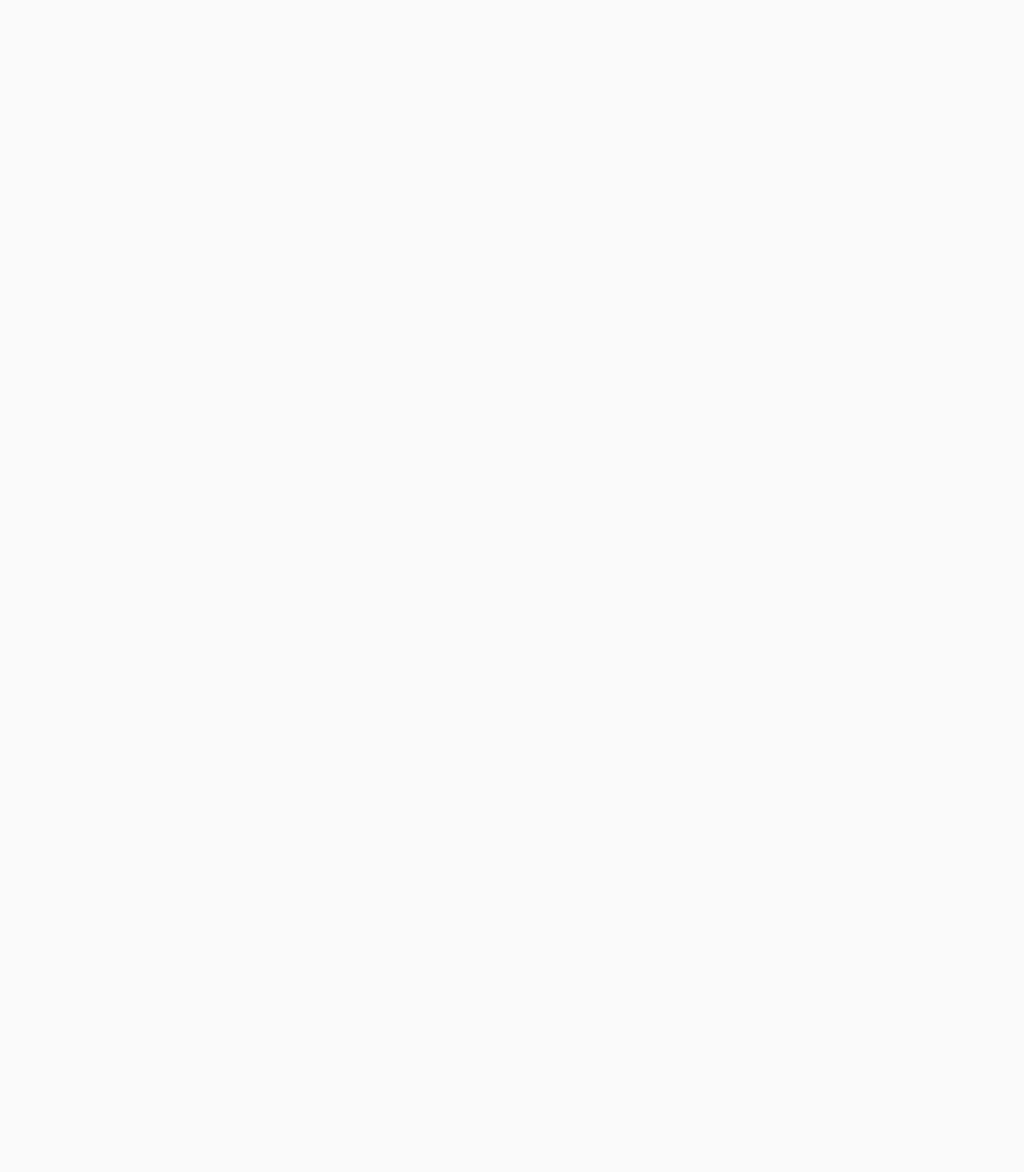
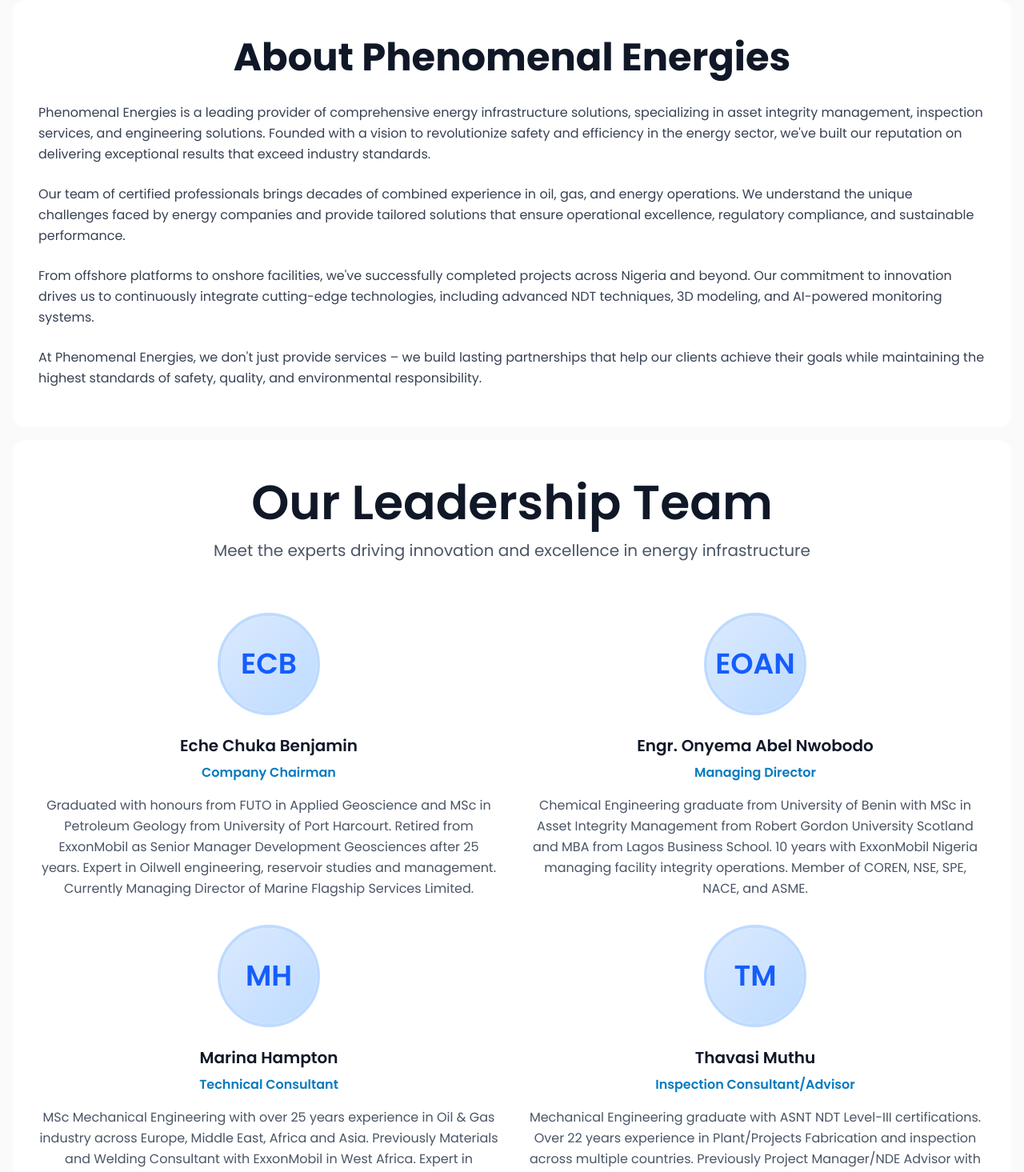
Before and after one commit to RalphFred/phenomenal-energies, a Next.js app: page /about in a window 1280 px wide. Shown: the part 980-2445 px from the top of the page at 80% size. Before the commit the page ends 800 px from the top, so only its background shows below. Built offline with nearby package versions, Linux system fonts and the light colour scheme.

Commit message:
Add new components to About and Services pages; improve layout with additional sections for enhanced user experience

```diff
--- a/src/app/about/page.tsx
+++ b/src/app/about/page.tsx
@@ -1,9 +1,17 @@
 import AboutHero from "@/components/shared/AboutHero";
+import AboutBio from "@/components/shared/AboutBio";
+import AboutTeam from "@/components/shared/AboutTeam";
+import Why from "@/components/shared/Why";
+import Testimonials from "@/components/shared/Testimonials";
 
 export default function AboutPage() {
     return (
-        <div>
+        <div className="space-y-4">
             <AboutHero />
+            <AboutBio />
+            <AboutTeam />
+            <Why />
+            <Testimonials />
         </div>
     )
 }
--- a/src/app/services/page.tsx
+++ b/src/app/services/page.tsx
@@ -1,7 +1,16 @@
+import ServicesHero from "@/components/shared/ServicesHero";
+import ServicesHome from "@/components/shared/ServicesHome";
+import Why from "@/components/shared/Why";
+import CTA from "@/components/shared/CTA";
+
 export default function ServicesPage() {
     return (
-        <div>
-            <h1>Services</h1>
+        <div className="space-y-4">
+            <ServicesHero />
+            <ServicesHome />
+            <Why />
+            <CTA />
+
         </div>
     )
 }
--- /dev/null
+++ b/src/components/shared/AboutBio.tsx
@@ -0,0 +1,40 @@
+export default function AboutBio() {
+  return (
+    <section className="bg-white rounded-2xl py-12 px-4 lg:px-8">
+      <div className="">
+        <h2 className="text-3xl lg:text-5xl font-bold text-gray-900 mb-8 text-center">
+          About Phenomenal Energies
+        </h2>
+
+        <div className="prose prose-lg max-w-none text-gray-700 leading-relaxed">
+          <p className="mb-6">
+            Phenomenal Energies is a leading provider of comprehensive energy infrastructure solutions,
+            specializing in asset integrity management, inspection services, and engineering solutions.
+            Founded with a vision to revolutionize safety and efficiency in the energy sector, we've
+            built our reputation on delivering exceptional results that exceed industry standards.
+          </p>
+
+          <p className="mb-6">
+            Our team of certified professionals brings decades of combined experience in oil, gas,
+            and energy operations. We understand the unique challenges faced by energy companies
+            and provide tailored solutions that ensure operational excellence, regulatory compliance,
+            and sustainable performance.
+          </p>
+
+          <p className="mb-6">
+            From offshore platforms to onshore facilities, we've successfully completed projects
+            across Nigeria and beyond. Our commitment to innovation drives us to continuously
+            integrate cutting-edge technologies, including advanced NDT techniques, 3D modeling,
+            and AI-powered monitoring systems.
+          </p>
+
+          <p>
+            At Phenomenal Energies, we don't just provide services – we build lasting partnerships
+            that help our clients achieve their goals while maintaining the highest standards of
+            safety, quality, and environmental responsibility.
+          </p>
+        </div>
+      </div>
+    </section>
+  );
+}
--- a/src/components/shared/AboutHero.tsx
+++ b/src/components/shared/AboutHero.tsx
@@ -3,7 +3,7 @@ import Image from "next/image";
 export default function AboutHero() {
   return (
     <section className="relative bg-gradient-to-b from-blue-50 to-blue-100 rounded-2xl py-20 px-4 lg:px-8 overflow-hidden">
-        <div className="flex-1 text-center">
+        <div className="text-center">
           <h1 className="text-4xl lg:text-6xl font-semibold text-gray-900 mb-6">
             More Than an Energy Company
           </h1>
@@ -13,6 +13,9 @@ export default function AboutHero() {
             and reliability sets us apart in the energy sector.
           </p>
         </div>
+        <div className="mt-12">
+            <Image src="/images/hero.jpg" alt="About Hero" width={1000} height={1000} className="rounded-2xl w-full h-120 object-cover" />
+        </div>
     </section>
   );
 }
--- /dev/null
+++ b/src/components/shared/AboutTeam.tsx
@@ -0,0 +1,95 @@
+import { Linkedin, Mail } from "lucide-react";
+
+export default function AboutTeam() {
+  const leadership = [
+    {
+      name: "Eche Chuka Benjamin",
+      position: "Company Chairman",
+      bio: "Graduated with honours from FUTO in Applied Geoscience and MSc in Petroleum Geology from University of Port Harcourt. Retired from ExxonMobil as Senior Manager Development Geosciences after 25 years. Expert in Oilwell engineering, reservoir studies and management. Currently Managing Director of Marine Flagship Services Limited.",
+      image: "/team/chairman.jpg",
+      linkedin: "#",
+      email: "benjamin@phenomenalenergies.com"
+    },
+    {
+      name: "Engr. Onyema Abel Nwobodo",
+      position: "Managing Director",
+      bio: "Chemical Engineering graduate from University of Benin with MSc in Asset Integrity Management from Robert Gordon University Scotland and MBA from Lagos Business School. 10 years with ExxonMobil Nigeria managing facility integrity operations. Member of COREN, NSE, SPE, NACE, and ASME.",
+      image: "/team/md.jpg",
+      linkedin: "#",
+      email: "abel@phenomenalenergies.com"
+    },
+    {
+      name: "Marina Hampton",
+      position: "Technical Consultant",
+      bio: "MSc Mechanical Engineering with over 25 years experience in Oil & Gas industry across Europe, Middle East, Africa and Asia. Previously Materials and Welding Consultant with ExxonMobil in West Africa. Expert in materials, welding engineering and international project management.",
+      image: "/team/technical.jpg",
+      linkedin: "#",
+      email: "marina@phenomenalenergies.com"
+    },
+    {
+      name: "Thavasi Muthu",
+      position: "Inspection Consultant/Advisor",
+      bio: "Mechanical Engineering graduate with ASNT NDT Level-III certifications. Over 22 years experience in Plant/Projects Fabrication and inspection across multiple countries. Previously Project Manager/NDE Advisor with Mobil Producing Nigeria for 8 years. Co-authored 'Practical NDT' and has 18 international publications.",
+      image: "/team/inspection.jpg",
+      linkedin: "#",
+      email: "muthu@phenomenalenergies.com"
+    }
+  ];
+
+  return (
+    <section className="bg-white rounded-2xl py-12 px-4 lg:px-8">
+      <div className="text-center mb-16">
+        <h2 className="text-4xl lg:text-6xl font-semibold text-gray-900 mb-4">
+          Our Leadership Team
+        </h2>
+        <p className="text-xl text-gray-600 max-w-3xl mx-auto">
+          Meet the experts driving innovation and excellence in energy infrastructure
+        </p>
+      </div>
+
+      <div className="grid grid-cols-1 lg:grid-cols-2 gap-8">
+        {leadership.map((member, index) => (
+          <div key={index} className="text-center group">
+            {/* Profile Image */}
+            <div className="relative mb-6">
+              <div className="w-32 h-32 mx-auto rounded-full overflow-hidden bg-blue-100 border-4 border-blue-200 group-hover:border-primary transition-colors duration-300">
+                <div className="w-full h-full bg-gradient-to-br from-blue-100 to-blue-200 flex items-center justify-center">
+                  <span className="text-4xl font-semibold text-blue-600">
+                    {member.name.split(' ').map(n => n[0]).join('')}
+                  </span>
+                </div>
+              </div>
+
+              {/* Social Links */}
+              <div className="absolute -bottom-2 left-1/2 transform -translate-x-1/2 flex gap-2 opacity-0 group-hover:opacity-100 transition-opacity duration-300">
+                <a
+                  href={member.linkedin}
+                  className="bg-primary text-white p-2 rounded-full hover:bg-primary/90 transition-colors duration-300"
+                >
+                  <Linkedin className="w-4 h-4" />
+                </a>
+                <a
+                  href={`mailto:${member.email}`}
+                  className="bg-primary text-white p-2 rounded-full hover:bg-primary/90 transition-colors duration-300"
+                >
+                  <Mail className="w-4 h-4" />
+                </a>
+              </div>
+            </div>
+
+            {/* Member Info */}
+            <h3 className="text-xl font-semibold text-gray-900 mb-2">
+              {member.name}
+            </h3>
+            <p className="text-primary font-semibold mb-4">
+              {member.position}
+            </p>
+            <p className="text-gray-600 leading-relaxed">
+              {member.bio}
+            </p>
+          </div>
+        ))}
+      </div>
+    </section>
+  );
+}
--- /dev/null
+++ b/src/components/shared/ServicesHero.tsx
@@ -0,0 +1,26 @@
+import Image from "next/image";
+
+export default function ServicesHero() {
+  return (
+    <section className="relative bg-gradient-to-b from-blue-50 to-blue-100 rounded-2xl py-20 px-4 lg:px-8 overflow-hidden">
+      <div className="text-center">
+        <h1 className="text-4xl lg:text-6xl font-semibold text-gray-900 mb-6">
+          Our Services
+        </h1>
+        <p className="lg:text-lg text-gray-700 leading-relaxed max-w-4xl mx-auto">
+          Comprehensive energy infrastructure solutions that ensure safety, reliability, and operational excellence.
+          From asset integrity management to advanced inspection services, we deliver results that exceed expectations.
+        </p>
+      </div>
+      <div className="mt-12">
+        <Image
+          src="/images/hero.jpg"
+          alt="Phenomenal Energies Services"
+          width={1000}
+          height={1000}
+          className="rounded-2xl w-full h-120 object-cover"
+        />
+      </div>
+    </section>
+  );
+}
```
